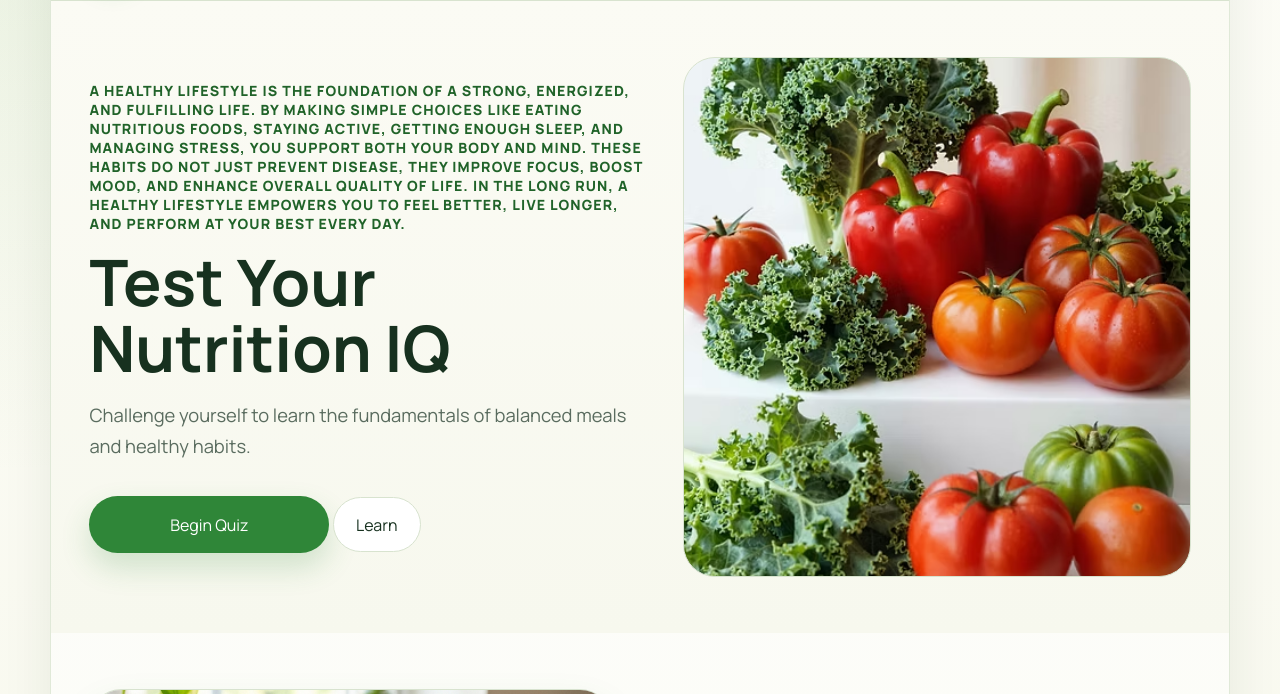
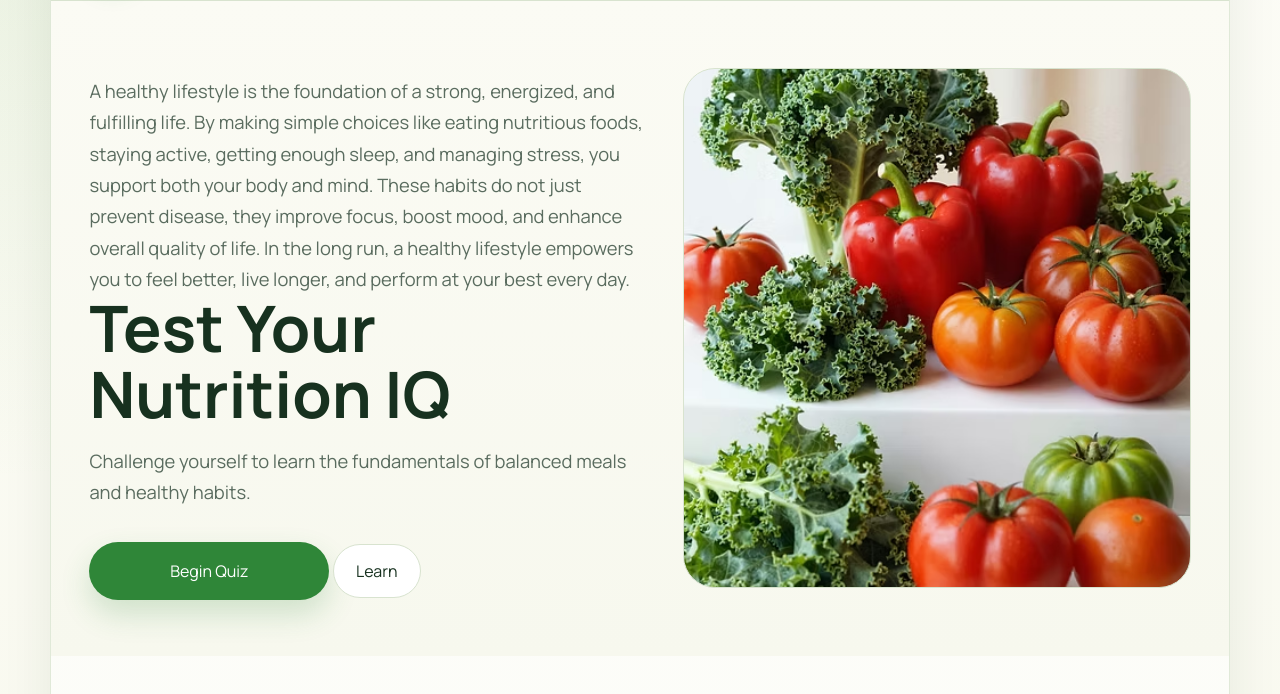
Before and after one commit to Taghreed-Alsharafi/my-health-quiz-site, a plain HTML site: page index.html in a window 1280 px wide. Shown: the part 106-800 px from the top of the page. Drawn offline with Linux system fonts and the light colour scheme.

Commit message:
Update index.html

```diff
--- a/index.html
+++ b/index.html
@@ -34,7 +34,7 @@
     <main id="top">
       <section class="hero section">
         <div class="hero-copy">
-          <p class="eyebrow">
+          <p class="hero-text">
             A healthy lifestyle is the foundation of a strong, energized, and fulfilling life. By making simple choices
             like eating nutritious foods, staying active, getting enough sleep, and managing stress, you support both
             your body and mind. These habits do not just prevent disease, they improve focus, boost mood, and enhance
```
